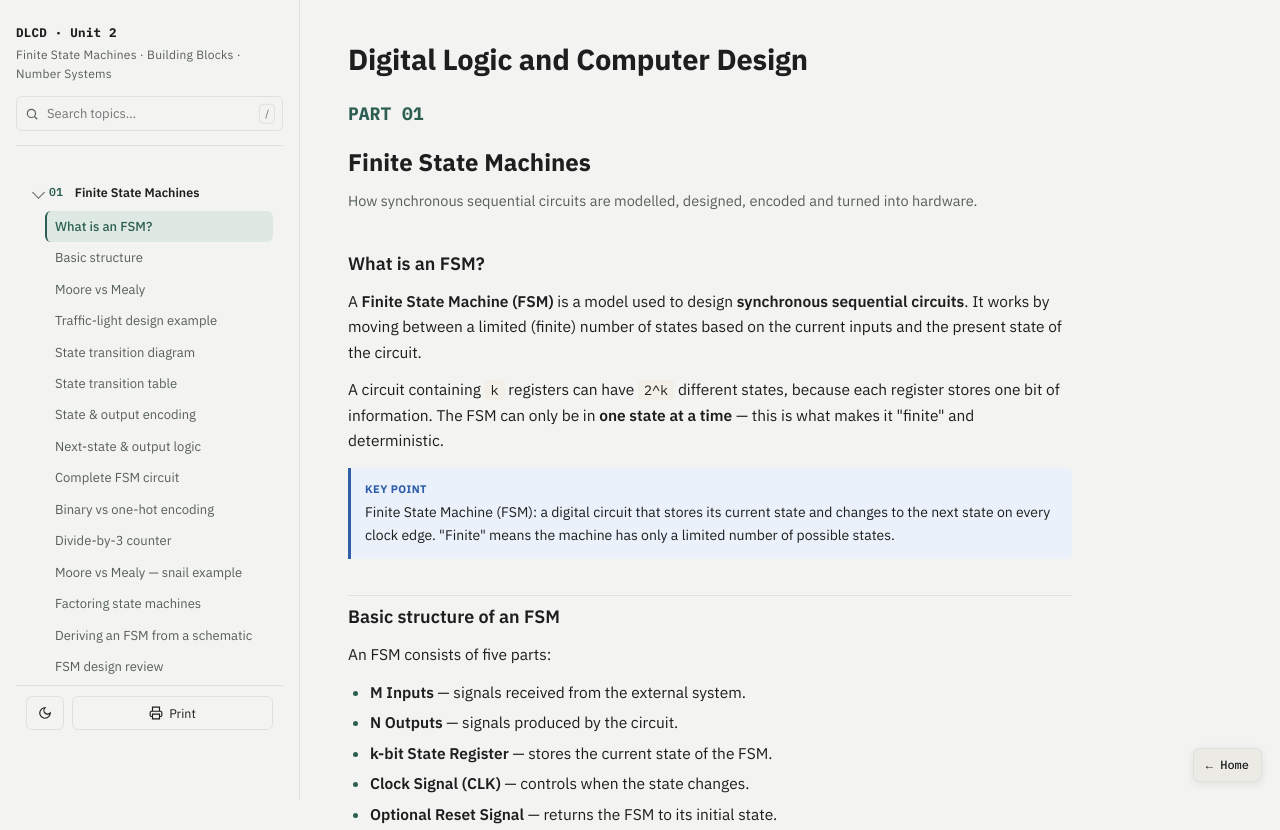
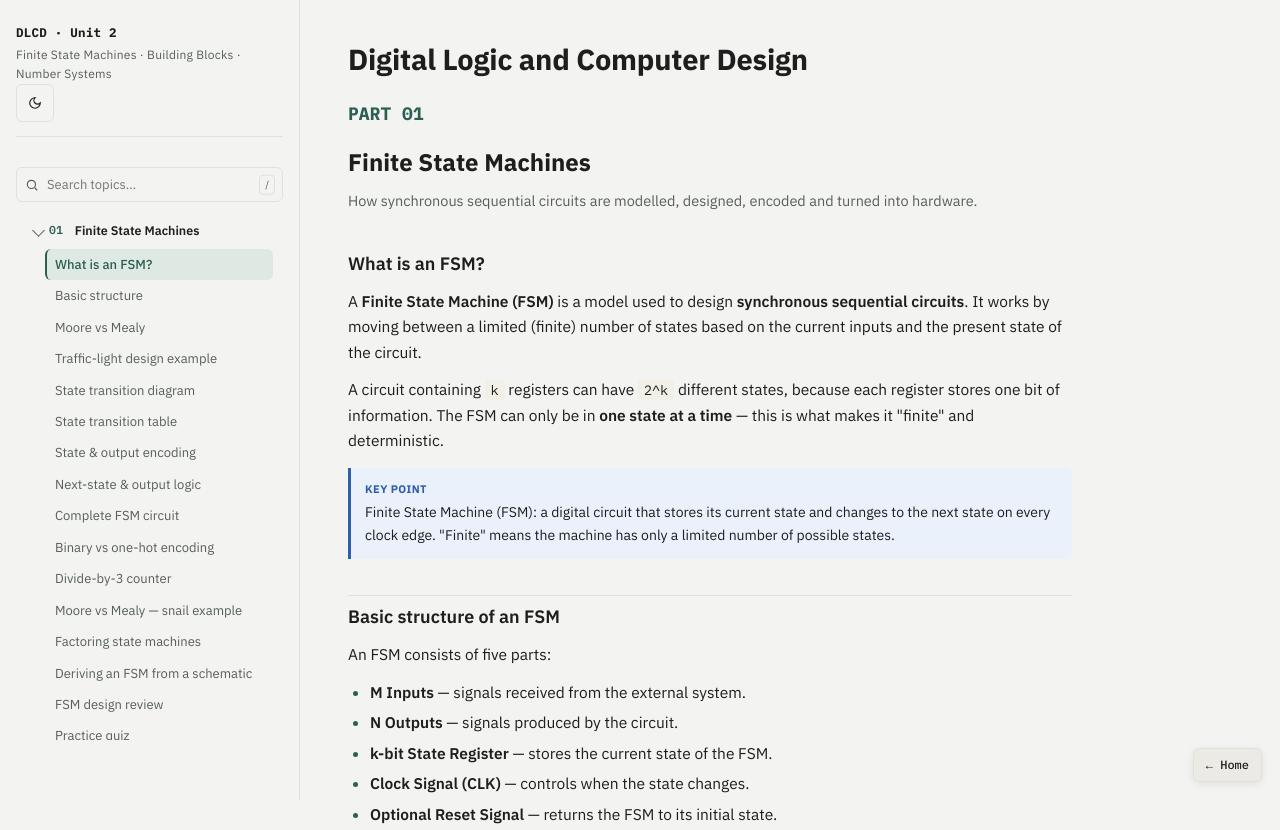
Before and after one commit to tusharynayaka/tyn-notes, a plain HTML site: page dlcd2.html in a window 1280 px wide. Shown: the top 830 px of the page. Drawn offline with Linux system fonts and the light colour scheme.

Commit message:
modify dlcd

```diff
--- a/dlcd2.html
+++ b/dlcd2.html
@@ -183,23 +183,19 @@
   .sidebar-foot{
     border-top:1px solid var(--border);
     padding:10px;
-    display:flex; gap:8px;
-  }
-  .theme-btn, .print-btn{
-    flex:1;
-    display:flex; align-items:center; justify-content:center; gap:6px;
-    padding:8px 6px;
+    display:flex; justify-content:flex-end;
+  }
+  .theme-btn{
+    display:flex; align-items:center; justify-content:center;
+    width:38px; height:38px;
     border:1px solid var(--border);
     border-radius:var(--radius);
     background:var(--bg);
     color:var(--text);
-    font-family:inherit;
-    font-size:12.5px;
     cursor:pointer;
   }
-  .theme-btn{flex:0 0 38px;}
-  .theme-btn:hover, .print-btn:hover{background:var(--bg-hover);}
-  .theme-btn svg, .print-btn svg{width:14px; height:14px;}
+  .theme-btn:hover{background:var(--bg-hover);}
+  .theme-btn svg{width:14px; height:14px;}
 
   /* ---------- Main content ---------- */
   .main-wrap{
@@ -528,11 +524,14 @@ main{max-width:820px;padding:36px 48px 120px;}
   <aside class="sidebar" id="sidebar">
     <div class="sidebar-head site-header">
       <div class="brand">DLCD · Unit 2<small>Finite State Machines · Building Blocks · Number Systems</small></div>
-      <div class="search-wrap">
-        <svg viewBox="0 0 24 24" fill="none" stroke="currentColor" stroke-width="2"><circle cx="11" cy="11" r="7"/><path d="M21 21l-4.3-4.3"/></svg>
-        <input type="text" id="searchInput" placeholder="Search topics…" autocomplete="off">
-        <span class="search-kbd">/</span>
-      </div>
+      <button class="theme-btn" id="themeBtn" aria-label="Toggle theme" title="Toggle theme">
+        <svg id="themeIcon" viewBox="0 0 24 24" fill="none" stroke="currentColor" stroke-width="2"></svg>
+      </button>
+    </div>
+    <div class="search-wrap">
+      <svg viewBox="0 0 24 24" fill="none" stroke="currentColor" stroke-width="2"><circle cx="11" cy="11" r="7"/><path d="M21 21l-4.3-4.3"/></svg>
+      <input type="text" id="searchInput" placeholder="Search topics…" autocomplete="off">
+      <span class="search-kbd">/</span>
     </div>
     <nav class="toc" id="toc">
       <!-- Group 1 -->
@@ -594,15 +593,6 @@ main{max-width:820px;padding:36px 48px 120px;}
         </div>
       </div>
     </nav>
-    <div class="sidebar-foot">
-      <button class="theme-btn" id="themeBtn" aria-label="Toggle theme" title="Toggle theme">
-        <svg id="themeIcon" viewBox="0 0 24 24" fill="none" stroke="currentColor" stroke-width="2"></svg>
-      </button>
-      <button class="print-btn" onclick="window.print()">
-        <svg viewBox="0 0 24 24" fill="none" stroke="currentColor" stroke-width="2"><path d="M6 9V2h12v7M6 18H4a2 2 0 01-2-2v-5a2 2 0 012-2h16a2 2 0 012 2v5a2 2 0 01-2 2h-2M6 14h12v8H6z"/></svg>
-        Print
-      </button>
-    </div>
   </aside>
 
   <div class="main-wrap">
```
Also changed, not shown: dlcd1.html (+12 -6 lines).
